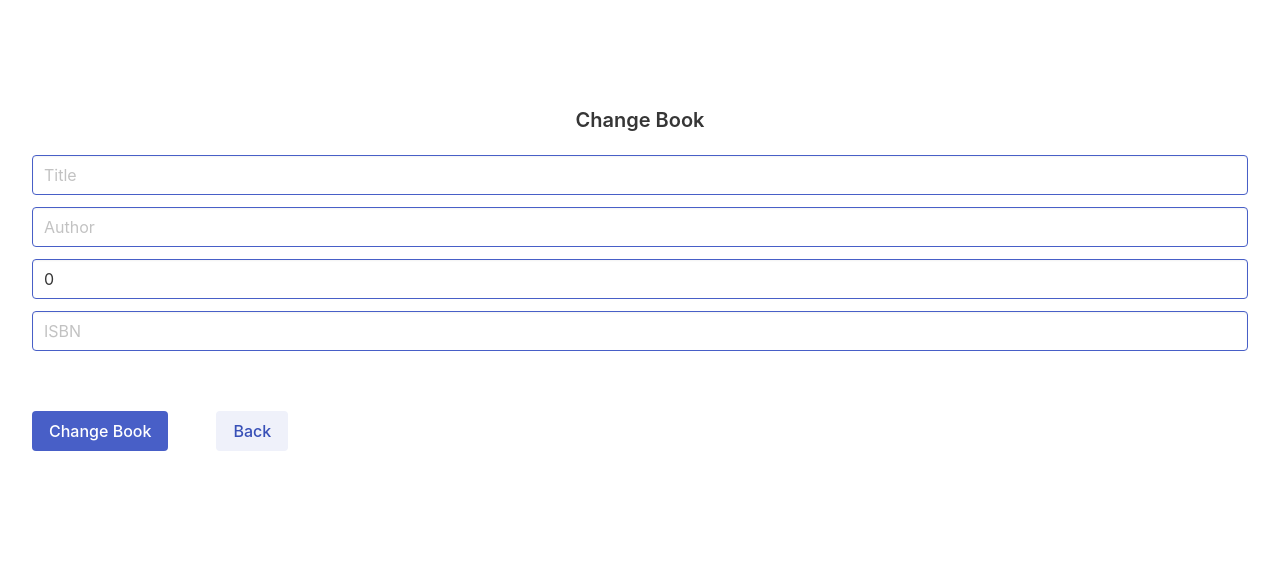
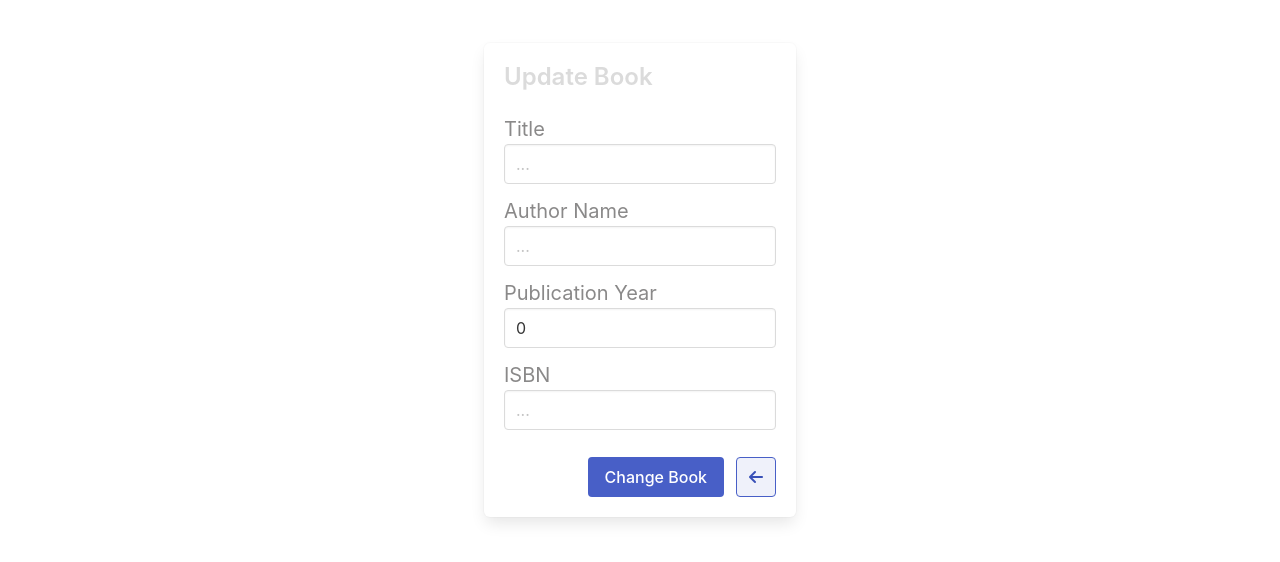
Before and after one commit to Flat-Cat/codingchallenge-library, a React (Vite) app in the folder frontend/: page /book/update/1 in a window 1280 px wide. Shown: the part 120-682 px from the top of the page. Built offline with nearby package versions, Linux system fonts and the light colour scheme; no server answers.

Commit message:
added some styles. input comp. have box. new comp

```diff
--- /dev/null
+++ b/frontend/src/components/InputFields.scss
@@ -0,0 +1,19 @@
+.subTitle {
+    text-align: left;
+    font-size: 1.25rem;
+    color: rgb(138, 137, 137)
+  }
+
+.box {
+    display: flex;
+    justify-content: flex-end;
+    /* Knopf rechts ausrichten */
+}
+.box-footer {
+    display: flex;
+    justify-content: flex-end;
+    align-items: flex-end;
+    margin-top: 15px
+
+    /* Knöpfe sind am unteren Rand ausgerichtet */
+}
--- a/frontend/src/components/InputFields.tsx
+++ b/frontend/src/components/InputFields.tsx
@@ -1,59 +1,81 @@
 import { ChangeEvent, FormEvent, FunctionComponent, JSX } from "react";
 import { BookData } from '../api/BookData';
+import "./InputFields.scss"
+
 //events geben meistens Void zurück
 interface Props {
+    pageTitle: string;
     bookData: BookData
     onSubmitCallback?: (e: FormEvent) => void
     onInputCallBack: (e: ChangeEvent<HTMLInputElement>) => void
     children: JSX.Element
+
 }
+
 //_Hier onsub.callb definiert ein rerror (?)
-// bookData BookData
+
 const InputFields: FunctionComponent<Props> = (props: Props) => {
 
     return (
+
+        <div className="box">
+
+                 <h4 className="title is-4 has-text-left has-text-grey-lighter">{props.pageTitle}</h4>
+
+            <article className="media">
                 <div className="textfield">
                     <form onSubmit={props.onSubmitCallback}>
 
+                        <h4 className="subTitle">Title</h4>
                         <input
-                    className="input is-link mb-3"
+                            className="input mb-3"
                             onInput={props.onInputCallBack}
                             name="title"
                             type="text"
                             value={props.bookData.title}
-                    placeholder="Title"
+                            placeholder="..."
                             required>
                         </input>
+                        <h4 className="subTitle">Author Name</h4>
                         <input
-                    className="input is-link mb-3"
+                            className="input mb-3"
                             onInput={props.onInputCallBack}
                             name="author"
                             type="text"
                             value={props.bookData.author}
-                    placeholder="Author"
+                            placeholder="..."
                             required>
                         </input>
+                        <h4 className="subTitle">Publication Year</h4>
                         <input
-                    className="input is-link mb-3"
+                            className="input mb-3"
                             onInput={props.onInputCallBack}
                             name="pubYear"
                             type="number"
                             value={props.bookData.pubYear}
-                    placeholder="Publication Year"
+                            placeholder="0000"
                             required>
                         </input>
+
+                        <h4 className="subTitle">ISBN</h4>
                         <input
-                    className="input is-link mb-3"
+                            className="input mb-3"
                             onInput={props.onInputCallBack}
                             name="isbn"
                             type="text"
                             value={props.bookData.isbn}
-                    placeholder="ISBN"
+                            placeholder="..."
                             required>
                         </input>
+
+                        <div className="box-footer">
                             {props.children}
+                        </div>
                     </form>
                 </div >
+
+            </article>
+        </div>
     )
 }
 export default InputFields;
--- /dev/null
+++ b/frontend/src/components/goToHomeButton.tsx
@@ -0,0 +1,21 @@
+import { useNavigate } from "react-router-dom";
+
+
+function DeleteButton() {
+
+    const navigate = useNavigate();
+    const goBack = () => {
+        navigate(`/`)
+    }
+    return (
+
+        <button className="button is-link is-light is-outlined is-pulled-right is-middle ml-3" onClick={goBack}>
+        <span className="icon">
+            <i className="fas fa-arrow-left"></i>
+        </span>
+    </button>
+    )
+
+}
+
+export default DeleteButton;
--- a/frontend/src/pages/Book.scss
+++ b/frontend/src/pages/Book.scss
@@ -1,4 +1,12 @@
 .box-footer {
     display: flex;
-    justify-content: flex-end; /* Knopf rechts ausrichten */
+    justify-content: flex-end;
+    /* Knopf rechts ausrichten */
 }
+.table th {
+    text-align: left !important;
+    height: 60px;
+}
+.table td {
+    text-align: left !important;
+}
--- a/frontend/src/pages/Book.tsx
+++ b/frontend/src/pages/Book.tsx
@@ -4,6 +4,7 @@ import { FormEvent, useEffect, useState } from 'react';
 import { BookData } from '../api/BookData';
 import deleteBook from '../api/delete';
 import "./Book.scss"
+import DeleteButton from '../components/goToHomeButton';
 function Book() {
 
     const [data, setData] = useState<BookData>({
@@ -84,13 +85,9 @@ function Book() {
                     </div>
                 </article>
                 <div className="box-footer">
-                    <button className="button is-link is-outlined is-pulled-right is-middle" onClick={changeBook}>Change Book
+                    <button className="button is-link is-outlined is-middle" onClick={changeBook}>Change Book
                     </button>
-                    <button className="button is-link is-light is-outlined is-pulled-right is-middle ml-3" onClick={goBack}>
-                        <span className="icon">
-                            <i className="fas fa-arrow-left"></i>
-                        </span>
-                    </button>
+                    <DeleteButton></DeleteButton>
                 </div>
             </div>
 
--- a/frontend/src/pages/NewBook.tsx
+++ b/frontend/src/pages/NewBook.tsx
@@ -3,10 +3,14 @@ import { useNavigate, useParams } from "react-router-dom";
 import SendNewBook from '../api/create';
 import { BookData } from '../api/BookData';
 import InputFields from "../components/InputFields";
+import DeleteButton from "../components/goToHomeButton";
+
 
 //_FormEvent: Ereignis wenn ein Form.Element abgesendet wird. enthält inform. über das ausgelöste Ereignis
 function NewBook() {
 
+    const pageTitle = "Create a new Entry"
+    const navigate = useNavigate();
     //___useState________________________________________________________________________
     const [data, setData] = useState<BookData>({
         id: 0,
@@ -27,35 +31,34 @@ function NewBook() {
         formEvent.preventDefault()
         //_Default = Get Request + Reload der Seite
 
+        //___useNavigate_____________________________________________________________________
         SendNewBook(data)
             .then(() => {
                 navigate("/")
             })
     };
-    //___useNavigate_____________________________________________________________________
-    const navigate = useNavigate();
-    const handleClick = () => {
-        navigate("/")
-    };
+
     return (
         <div className="textfield">
 
-            <h5 className="title is-5">Create a new Book</h5>
-
             <InputFields
+                pageTitle={pageTitle}
                 bookData={data}
                 onInputCallBack={inputHandler}
                 onSubmitCallback={submitForm}>
-                <button
-                    className="button is-link is-pulled-left mr-6 mt-6"
-                    type="submit">Create
-                </button></InputFields>
 
-            <button
-                className="button is-link is-light is-pulled-left mr-6 mt-6"
-                onClick={handleClick}
-                type="button">Back</button>
+                <div>
+                    <button
+                        className="button is-link"
+                        type="submit">Create
+                    </button>
+                    <DeleteButton></DeleteButton>
+                </div>
+
+            </InputFields>
+
         </div>
+
     )
 }
 export default NewBook;
--- a/frontend/src/pages/UpdateBook.tsx
+++ b/frontend/src/pages/UpdateBook.tsx
@@ -4,8 +4,13 @@ import get from '../api/get';
 import { BookData } from '../api/BookData';
 import sendUpdatedBook from '../api/update';
 import InputFields from '../components/InputFields';
+import DeleteButton from '../components/goToHomeButton';
+
 
 function UpdateBook() {
+        const pageTitle = "Update Book"; // Hier setzen Sie den Wert für pageTitle
+
+    const navigate = useNavigate();
     //___useState____________________________________________________
     const [data, setData] = useState<BookData>({
         id: 0,
@@ -37,10 +42,7 @@ function UpdateBook() {
             console.log("id is Undefined")
         }
     };
-    const navigate = useNavigate();
-    const goBack = () => {
-        navigate(`/`)
-    }
+
     const inputHandler = function (e: ChangeEvent<HTMLInputElement>) {
 
         const target = e.target as HTMLInputElement;
@@ -48,20 +50,27 @@ function UpdateBook() {
         setData({ ...data, [name]: target.value });
         // [], da Wert als Schlüssel hier gesehen werden soll, damit wir in das obj. zugreifen können (Namen wert paar)
     }
+
     return (
         <div>
-            <h5 className="title is-5">Change Book</h5>
 
             <InputFields
+                pageTitle={pageTitle}
                 bookData={data}
                 onInputCallBack={inputHandler}
                 onSubmitCallback={submitForm}>
 
-                <button className="button is-link is-pulled-left mr-6 mt-6">Change Book
-                </button></InputFields>
+                <div>
+                    <button
+                        className="button is-link"
+                        type="submit">Change Book
+                    </button>
+                    <DeleteButton></DeleteButton>
+                </div>
 
-            <button className=" button is-link is-light is-pulled-left mr-6 mt-6" onClick={goBack}>Back
-            </button>
+            </InputFields>
+
+
         </div>
     )
 }
```
Lines whose indentation alone changed are shown as unchanged.
